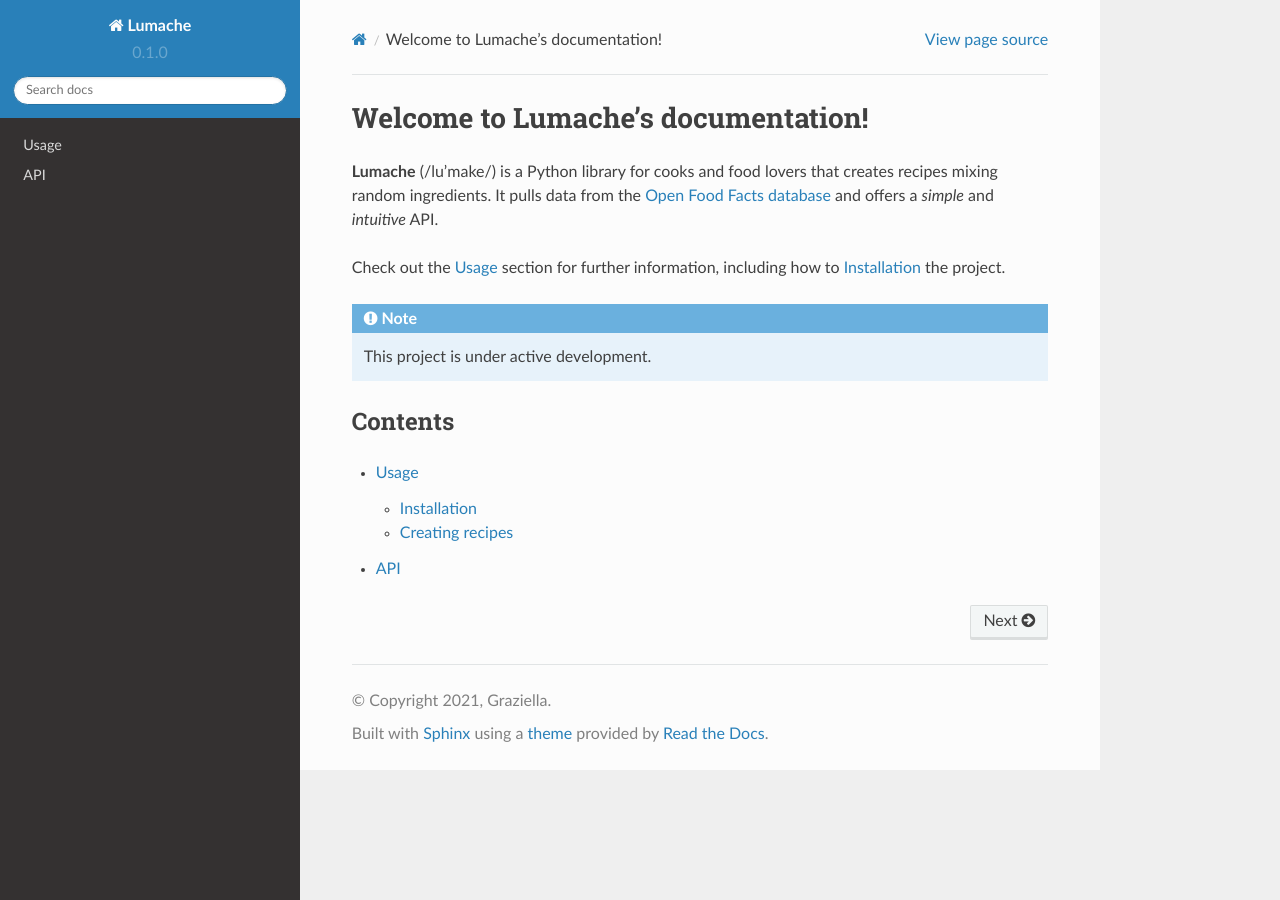
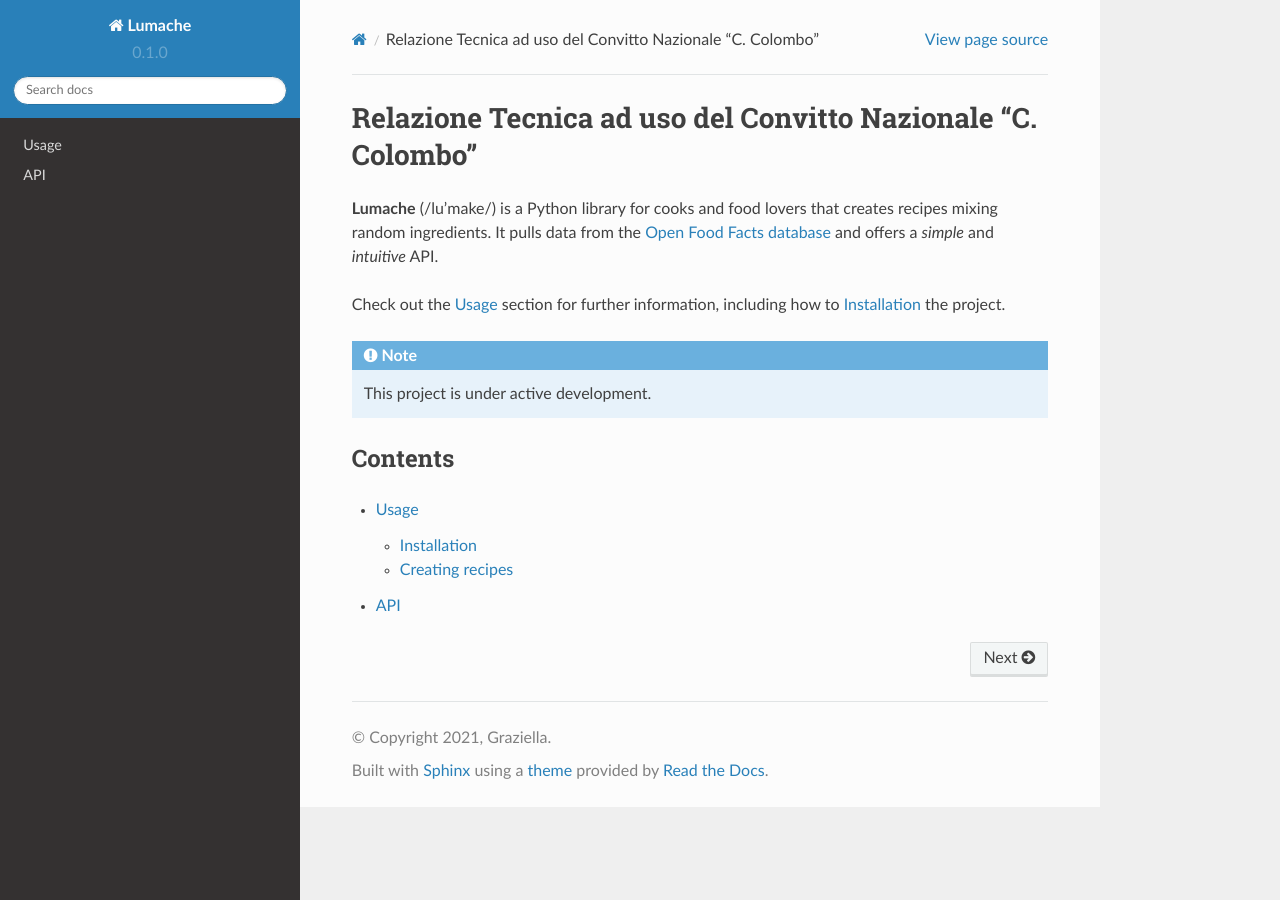
Before and after one commit to misterybh/Test, a Sphinx documentation site: the page built from docs/source/index.rst, in a window 1280 px wide. Built offline with Sphinx 7.4.7 and the Read the Docs theme 2.0.0, drawn with Linux system fonts in a browser that asks for light colours.

Commit message:
Update index.rst

```diff
--- a/docs/source/index.rst
+++ b/docs/source/index.rst
@@ -1,4 +1,4 @@
-Welcome to Lumache's documentation!
+Relazione Tecnica ad uso del Convitto Nazionale "C. Colombo"
 ===================================
 
 **Lumache** (/lu'make/) is a Python library for cooks and food lovers
```
